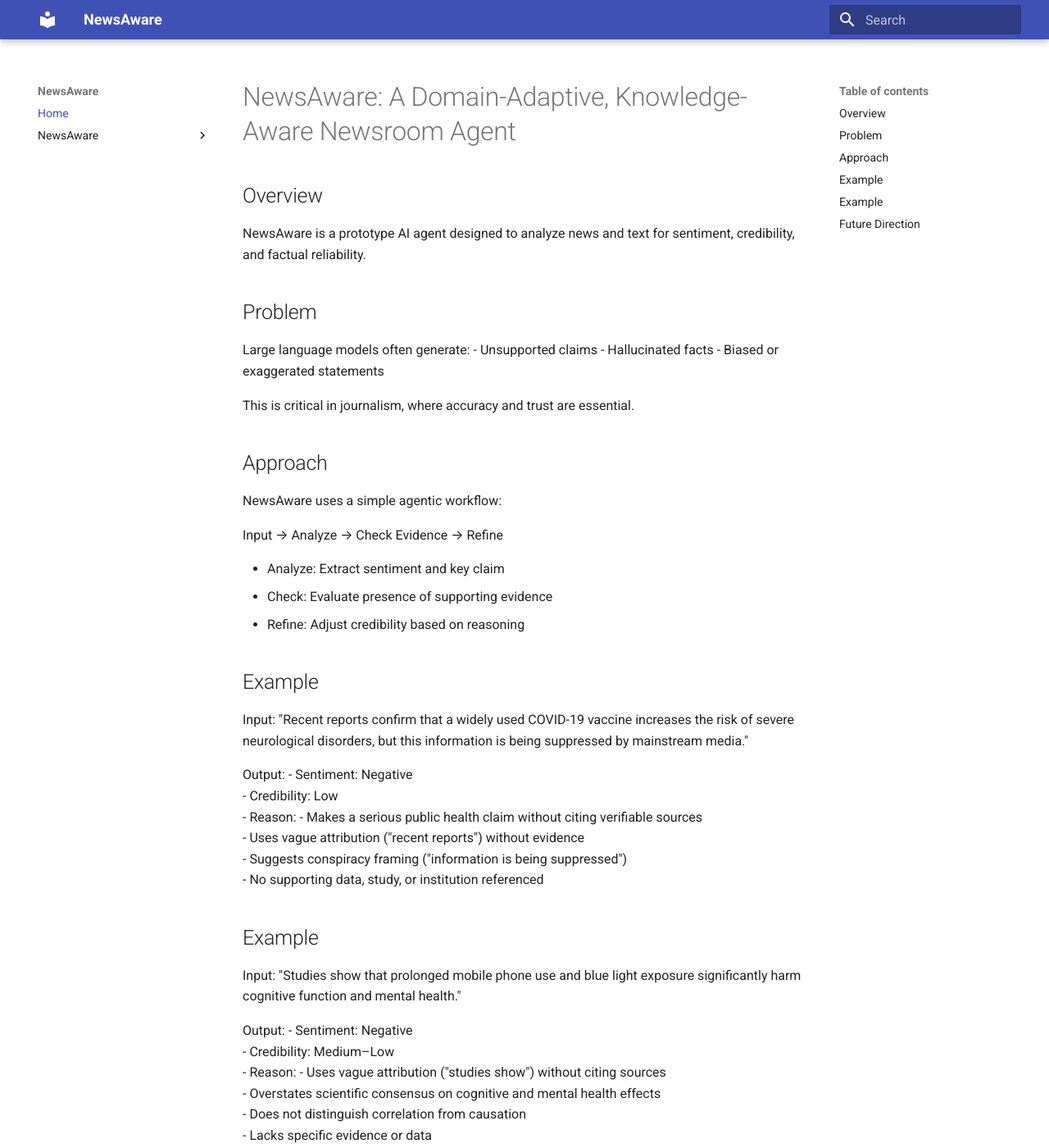
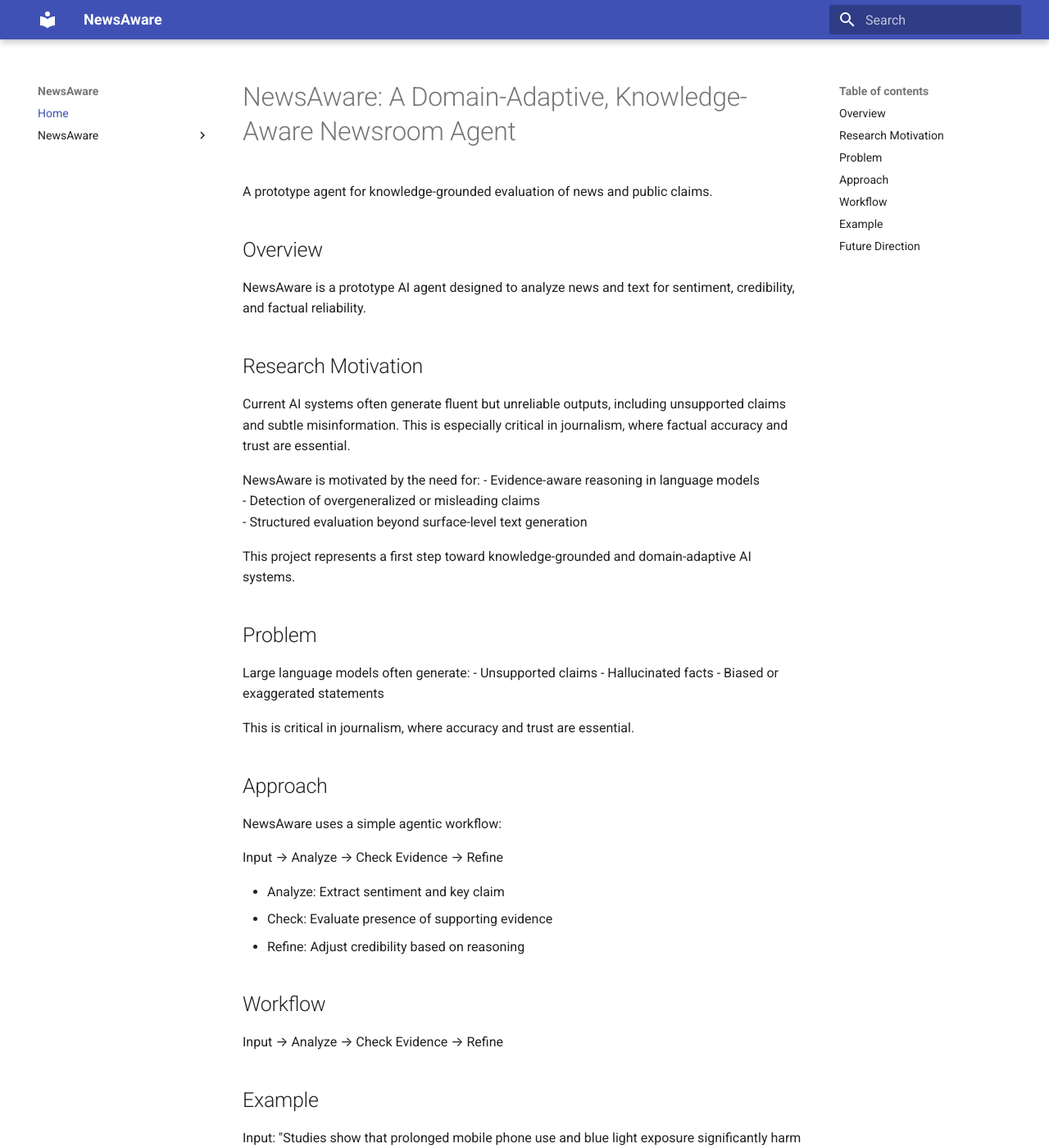
Before and after one commit to vsrana-ai/NewsAware, an MkDocs documentation site: the page built from docs/index.md, in a window 1280 px wide and 1400 px high. Shown: the whole window at 82% size. Built offline with MkDocs 1.6.1 and Material for MkDocs 9.7.7, drawn with Linux system fonts in a browser that asks for light colours; some of the changed text lies outside the part shown.

Commit message:
final polish

```diff
--- a/docs/index.md
+++ b/docs/index.md
@@ -1,7 +1,19 @@
 # NewsAware: A Domain-Adaptive, Knowledge-Aware Newsroom Agent
+A prototype agent for knowledge-grounded evaluation of news and public claims.
 
 ## Overview
 NewsAware is a prototype AI agent designed to analyze news and text for sentiment, credibility, and factual reliability.
+
+## Research Motivation
+
+Current AI systems often generate fluent but unreliable outputs, including unsupported claims and subtle misinformation. This is especially critical in journalism, where factual accuracy and trust are essential.
+
+NewsAware is motivated by the need for:
+- Evidence-aware reasoning in language models
+- Detection of overgeneralized or misleading claims
+- Structured evaluation beyond surface-level text generation
+
+This project represents a first step toward knowledge-grounded and domain-adaptive AI systems.
 
 ## Problem
 Large language models often generate:
@@ -20,20 +32,9 @@
 - Check: Evaluate presence of supporting evidence
 - Refine: Adjust credibility based on reasoning
 
-## Example
+## Workflow
 
-
-Input:
-"Recent reports confirm that a widely used COVID-19 vaccine increases the risk of severe neurological disorders, but this information is being suppressed by mainstream media."
-
-Output:
-- Sentiment: Negative
-- Credibility: Low
-- Reason:
-  - Makes a serious public health claim without citing verifiable sources
-  - Uses vague attribution ("recent reports") without evidence
-  - Suggests conspiracy framing ("information is being suppressed")
-  - No supporting data, study, or institution referenced
+Input → Analyze → Check Evidence → Refine
 
 ## Example
 
@@ -47,7 +48,7 @@
   - Uses vague attribution ("studies show") without citing sources
   - Overstates scientific consensus on cognitive and mental health effects
   - Does not distinguish correlation from causation
-  - Lacks specific evidence or data
+  - Lacks verifiable sources or references
 
 ## Future Direction
 - Knowledge graph integration
```
